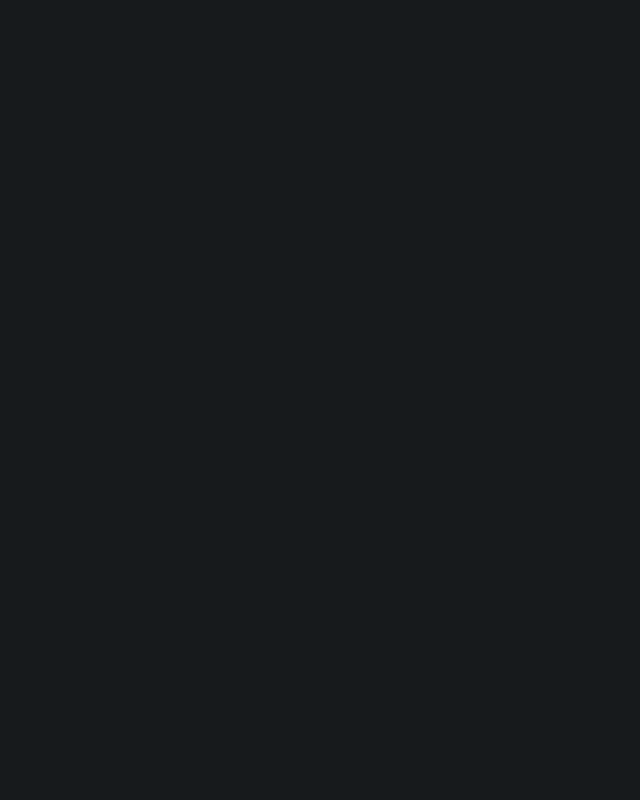
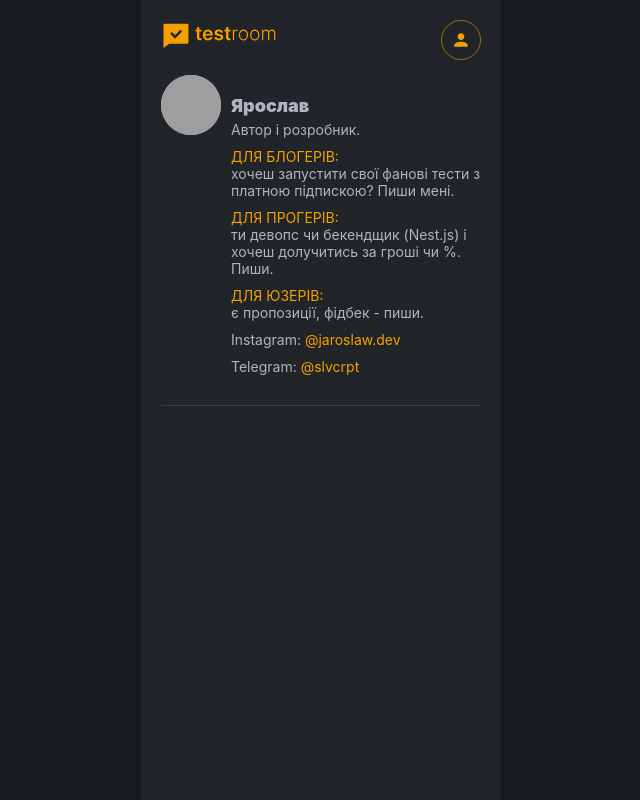
Before and after one commit to SlavaBoreyko/quiz-app, a React (Create React App) app: page /developer in a window 1280 px wide. Before the commit this address had no page. Shown: the whole page, without its empty margins (319-959 px from the left). Built offline with nearby package versions, Linux system fonts and the light colour scheme; no server answers; grey boxes are pictures that could not be loaded.

Commit message:
1. DeveloperPage 2. ProfileHeader construction DevProfileHeader.

```diff
--- a/src/App.tsx
+++ b/src/App.tsx
@@ -18,6 +18,7 @@ import SignInPromo from "./pages/SignInPromo";
 
 import {ToastContainer} from 'react-toastify';
 import 'react-toastify/dist/ReactToastify.css';
+import DeveloperPage from "./pages/DeveloperPage";
 
 function App() {
   return (
@@ -41,8 +42,8 @@ function App() {
               <Route path='/profile' element={<ProfilePage />} />
             </Route>
 
-
-            <Route path='/admin' element={<AdminPage />}/>
+            <Route path='/developer' element={<DeveloperPage />}/>
+            {/* <Route path='/admin' element={<AdminPage />}/> */}
           </Route>
         </Routes>
       </Router>
--- a/src/components/Containers/NavSidebar/NavSidebar.tsx
+++ b/src/components/Containers/NavSidebar/NavSidebar.tsx
@@ -24,7 +24,7 @@ const NavSidebar = () => {
     return (
     <>
         {
-            (!['/', '/profile', '/sign-in'].includes(pathname)) ? (
+            (!['/', '/profile', '/sign-in', '/developer'].includes(pathname)) ? (
                 <div
                     style={{
                         position: 'absolute',
@@ -38,15 +38,7 @@ const NavSidebar = () => {
                 </div>
             ) : (
                 <div className={s.divDeveloper}>
-                    <Link
-                    style={{
-                        // position: 'absolute',
-                        // top: '2rem',
-
-                        // alignSelf: 'flex-start',
-                    }}
-                    to="/"
-                    >
+                    <Link to="/">
                         <img
                             style={{
                                 height: '3rem',
@@ -55,7 +47,12 @@ const NavSidebar = () => {
                             alt='TestRoom'
                         />
                     </Link>
-                    <BtnRectangle caption={`> Розробник. Співпраця`} onClick={() => navigate('/developer')} />
+                    {(!['/developer'].includes(pathname)) && (
+                        <BtnRectangle
+                            caption={`> Розробник. Співпраця`}
+                            onClick={() => navigate('/developer')}
+                        />
+                    )}
                 </div>
             )
         }
@@ -70,13 +67,13 @@ const NavSidebar = () => {
                     onClick={() => navigate('/profile')}
                 />
                 {/* Pages for Share Btn */}
-                {/* {(!['/', '/sign-in'].includes(pathname)) && */}
+                {(!['/developer'].includes(pathname)) &&
                     <ButtonNav
                         icon={shareIcon}
                         onClick={linkCopy}
                         optionClass={'share'}
                     />
-                {/* } */}
+                }
             </div>
         // </div>
     )}
--- /dev/null
+++ b/src/components/Profile/ProfileHeader/DevProfileHeader/DevProfileHeader.module.scss
@@ -0,0 +1,10 @@
+
+// s.socLink {
+//     display: inline-block;
+//     cursor: pointer;
+//     line-height: 2;
+
+//     & span {
+//         color: #ff0000;
+//     }
+// }
--- /dev/null
+++ b/src/components/Profile/ProfileHeader/DevProfileHeader/DevProfileHeader.tsx
@@ -0,0 +1,57 @@
+import React, { FC } from 'react';
+import s from './DevProfileHeader.module.scss';
+
+import ProfileHeader from '../ProfileHeader';
+
+export interface DevProfileHeaderProps {
+    photoUrl: string;
+    name: string;
+    email?: string;
+    instagram?: string;
+    telegram?: string;
+    story?: any;
+}
+
+const DevProfileHeader: FC<DevProfileHeaderProps> = ({
+    photoUrl,
+    name,
+    email,
+    instagram,
+    telegram,
+    story,
+}) => {
+    const openInNewTab = (url: string) => {
+        window.open(url, '_blank', 'noopener,noreferrer');
+    };
+
+    return (
+        <ProfileHeader
+            marginTop={'0rem'}
+            photoUrl={photoUrl}
+            name={name}
+            description={
+                <>
+                    {story}
+                    {instagram &&
+                        <div
+                            // className={s.socLink}
+                            onClick={() => openInNewTab(instagram)}
+                        >
+                            <p>Instagram: <span>@{instagram.split('/')[3]}</span></p>
+                        </div>
+                    }
+                    {telegram &&
+                        <div
+                            // className={s.socLink}
+                            onClick={() => openInNewTab(telegram)}
+                        >
+                            Telegram: <span>@{telegram.split('/')[3]}</span>
+                        </div>
+                    }
+                </>
+            }
+        />
+    )
+}
+
+export default DevProfileHeader
--- a/src/components/Profile/ProfileHeader/ProfileHeader.module.scss
+++ b/src/components/Profile/ProfileHeader/ProfileHeader.module.scss
@@ -1,10 +1,13 @@
+@import "../../../style/variables.scss";
+
 .headerProfile {
     // margin from Logo
     margin-top: 6rem;
     display: flex;
     width: 100%;
     justify-content: flex-start;
-    align-items: flex-end;
+    // align-items: flex-end;
+    align-items: flex-start;
     padding: 1rem 0 2rem 0;
     border-bottom: 1px solid #adb5bd2b;
 
@@ -15,6 +18,9 @@
     height: 6rem;
     border-radius: 50%;
     margin-right: 1rem;
+    object-fit: cover;
+    object-position: center center;
+    flex-shrink: 0;
 }
 .name {
     text-align: left;
@@ -23,9 +29,16 @@
     font-weight: 900;
     color: #adb5bd;
 }
-.details {
-    font-size: 1.2rem;
+.details,
+.details p {
+    cursor: pointer;
+    font-size: 1.4rem;
     color: #adb5bd;
+    margin-bottom: 1rem;
+
+    & span {
+        color: $colorAccentOrange;
+    }
 }
 
 .btnDiv {
@@ -51,4 +64,5 @@
     // &:hover {
     //     color: aquamarine;
     // }
+
 }
--- a/src/components/Profile/ProfileHeader/ProfileHeader.tsx
+++ b/src/components/Profile/ProfileHeader/ProfileHeader.tsx
@@ -5,27 +5,42 @@ import { useNavigate } from 'react-router-dom';
 import LogoutIcon from '../../../assets/svg/logout-1.svg';
 
 export interface ProfileHeaderProps {
+    marginTop?: string;
+    photoUrl: string;
     name: string;
-    email: string;
-    photoUrl: string;
+    // email: string;
+    description: any;
 }
 
-const ProfileHeader: FC<ProfileHeaderProps> = ({name, email, photoUrl}) => {
-    const auth = getAuth();
-    const navigate = useNavigate();
-    const onLogout = () => {
-        auth.signOut()
-        navigate('/')
-    }
+const ProfileHeader: FC<ProfileHeaderProps> = ({
+    marginTop,
+    photoUrl,
+    name,
+    description,
+}) => {
+    // const auth = getAuth();
+    // const navigate = useNavigate();
+    // const onLogout = () => {
+    //     auth.signOut()
+    //     navigate('/')
+    // }
 
     return (
-        <header className={s.headerProfile}>
+        <header className={s.headerProfile}
+            style={{
+                marginTop: `${marginTop}`
+            }}
+        >
+
             <img className={s.avatar} src={photoUrl} alt='Users avatar'/>
-            <div className="">
+            <div>
                 <h1 className={s.name}>{name}</h1>
-                <p className={s.details}>{email}</p>
+                {/* <p className={s.details}>{email}</p> */}
+                <div className={s.details}>
+                    {description}
+                </div>
             </div>
-            <div className={s.btnDiv}>
+            {/* <div className={s.btnDiv}>
                 <button
                     className={s.btnLogout}
                     type='button'
@@ -33,7 +48,7 @@ const ProfileHeader: FC<ProfileHeaderProps> = ({name, email, photoUrl}) => {
                 >
                 Logout <i><img src={LogoutIcon} alt='icon'/></i>
                 </button>
-            </div>
+            </div> */}
         </header>
     )
 }
--- a/src/components/Profile/TestCard/TestCardOpen/TestCardOpen.tsx
+++ b/src/components/Profile/TestCard/TestCardOpen/TestCardOpen.tsx
@@ -41,7 +41,7 @@ const TestCardOpen: FC<TestCardOpenProps> = ({
             testName={testName}
             // footerText={`Питань: ${length}`}
             footerText={footerText}
-            buttonEl={ (button) ? button : <ButtonPlay width={'24%'}/>}
+            buttonEl={ (button) ? button : <ButtonPlay width={'22%'}/>}
         />
     )
 }
--- /dev/null
+++ b/src/pages/DeveloperPage.tsx
@@ -0,0 +1,32 @@
+import React from 'react'
+import Container from '../components/Containers/Container/Container'
+import DevProfileHeader from '../components/Profile/ProfileHeader/DevProfileHeader/DevProfileHeader'
+import ProfileHeader from '../components/Profile/ProfileHeader/ProfileHeader'
+
+const DeveloperPage = () => {
+  return (
+    <Container
+        justifyContent='flex-start'
+        backgroundColor='#212529'
+        locked={false}
+    >
+         <DevProfileHeader
+                    photoUrl={'https://firebasestorage.googleapis.com/v0/b/mens-test-app.appspot.com/o/developers%2Favatar-slava-dev.jpg?alt=media&token=21409903-36d7-4191-a816-814aee70f8c1'}
+                    name={'Ярослав'}
+                    story={
+                        <>
+                        <p>Автор і розробник.</p>
+                        {/* <p>Адепт Дівертіто.</p> */}
+                        <span>ДЛЯ БЛОГЕРІВ:</span> <p>хочеш запустити свої фанові тести з платною підпискою? Пиши мені.</p>
+                        <span>ДЛЯ ПРОГЕРІВ:</span> <p>ти девопс чи бекендщик (Nest.js) і хочеш долучитись за гроші чи %. Пиши.</p>
+                        <span>ДЛЯ ЮЗЕРІВ:</span> <p>є пропозиції, фідбек - пиши.</p>
+                        </>
+                    }
+                    instagram={'https://instagram.com/jaroslaw.dev'}
+                    telegram={'https://t.me/slvcrpt'}
+        />
+    </Container>
+  )
+}
+
+export default DeveloperPage
--- a/src/pages/ProfilePage.tsx
+++ b/src/pages/ProfilePage.tsx
@@ -83,9 +83,10 @@ const ProfilePage = () => {
         >
             {(userState.name) && (userState.email) && (
                 <ProfileHeader
+                    marginTop={'6rem'}
                     photoUrl={userState.photoUrl ? userState.photoUrl : ''}
                     name={userState.name}
-                    email={userState.email}
+                    description={userState.email}
                 />
             )}
             {
```
